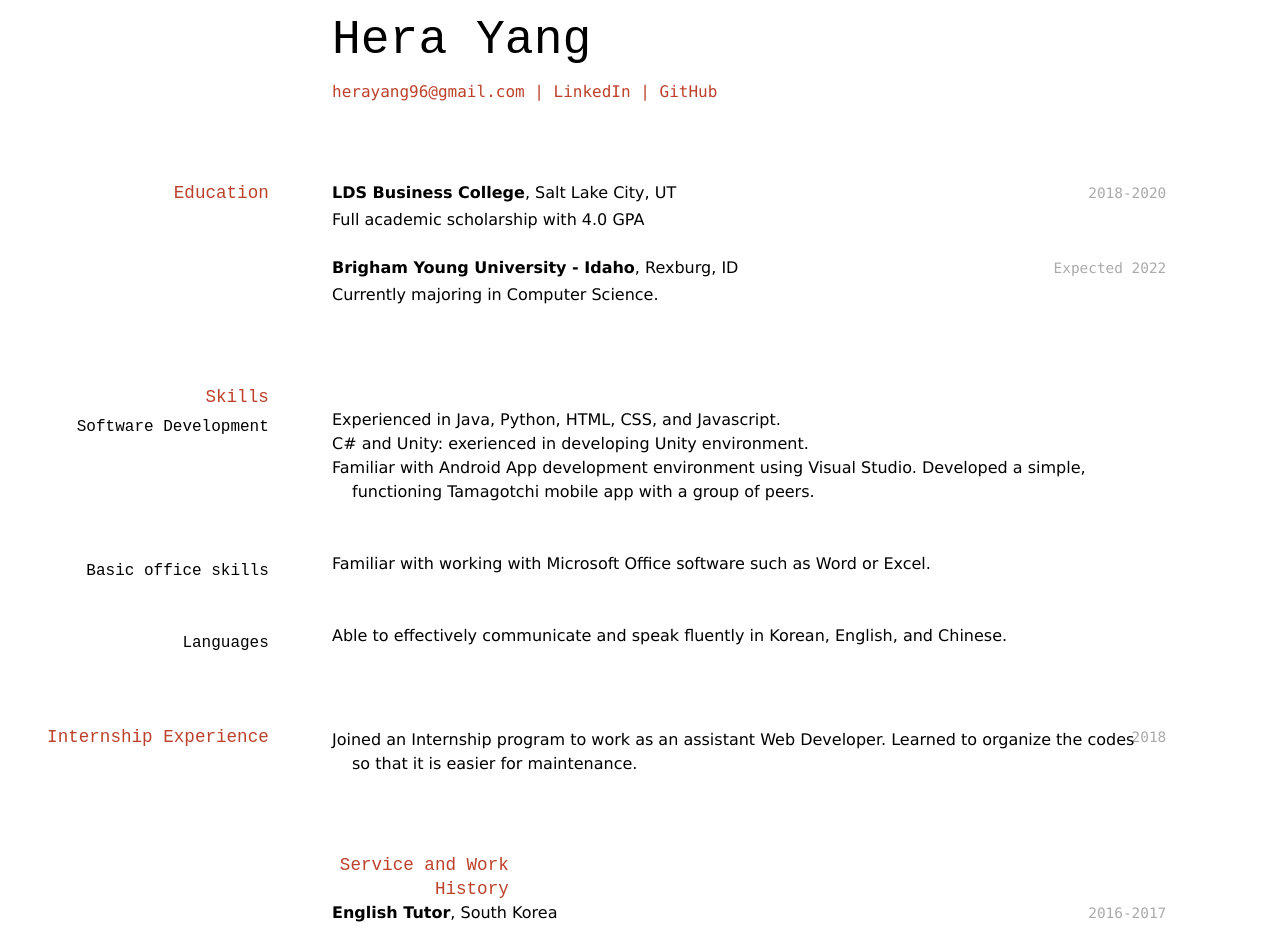
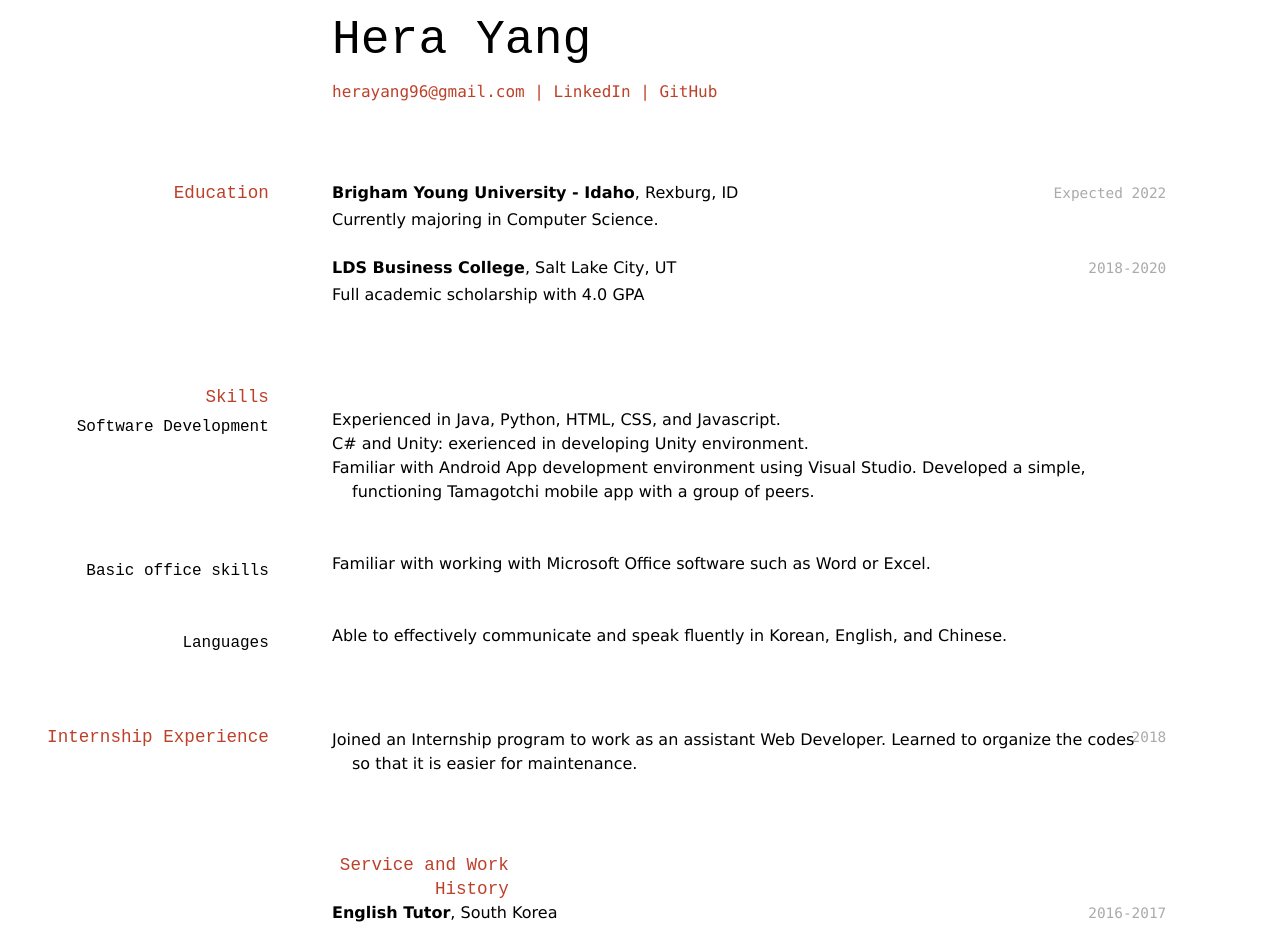
Before and after one commit to kinofmat/Yang_resume, a Jekyll site: the page built from docs/index.md, in a window 1280 px wide. Built offline with Jekyll 4.4.1, drawn with Linux system fonts in a browser that asks for light colours.

Commit message:
Switched the order of education

```diff
--- a/docs/index.md
+++ b/docs/index.md
@@ -15,15 +15,15 @@ title: Hera Yang's Resume
 
 ## Education
 
+`Expected 2022`
+__Brigham Young University - Idaho__, Rexburg, ID
+
+- Currently majoring in Computer Science.
+
 `2018-2020`
 __LDS Business College__, Salt Lake City, UT
 
 - Full academic scholarship with 4.0 GPA
-
-`Expected 2022`
-__Brigham Young University - Idaho__, Rexburg, ID
-
-- Currently majoring in Computer Science.
 
 
 ## Skills
```
